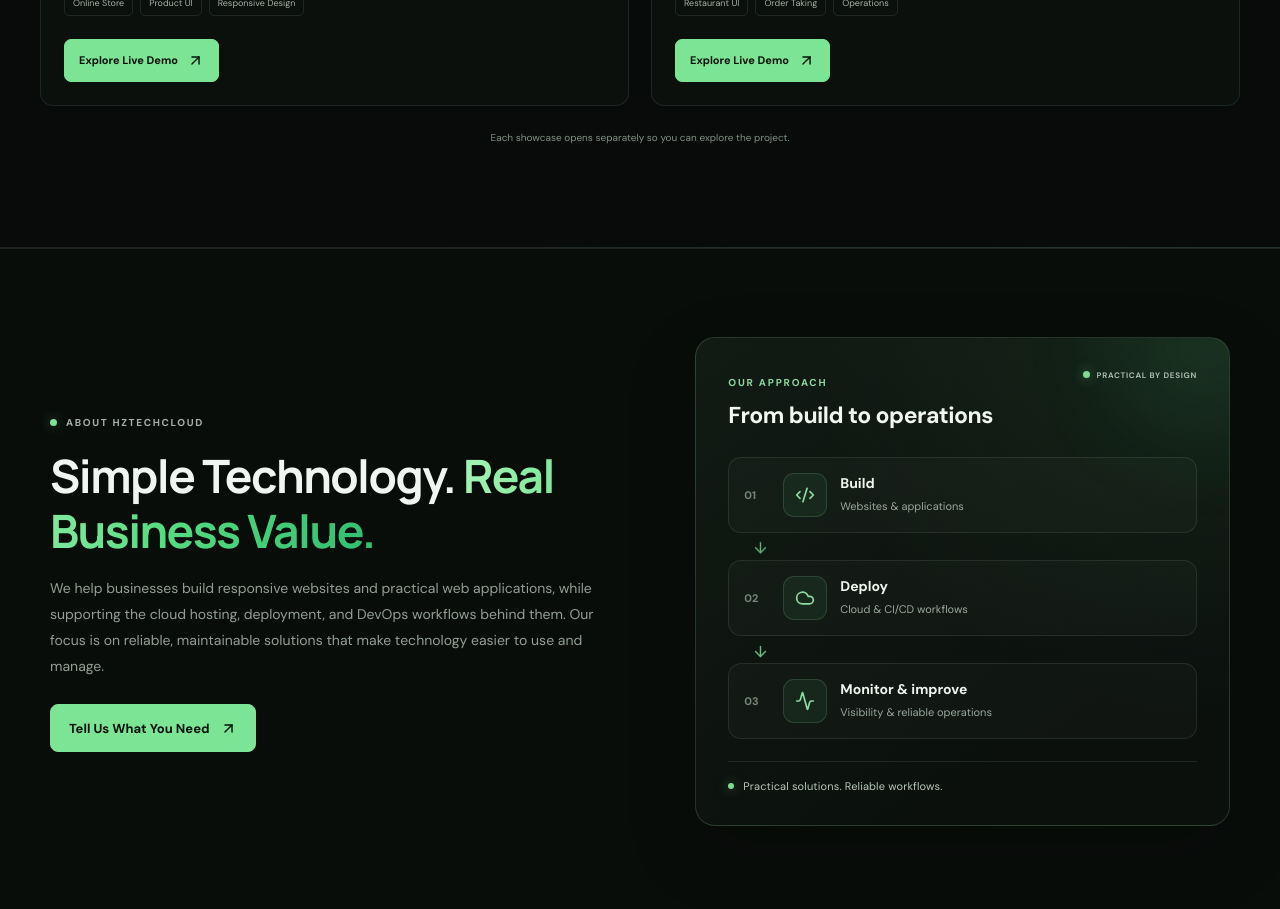
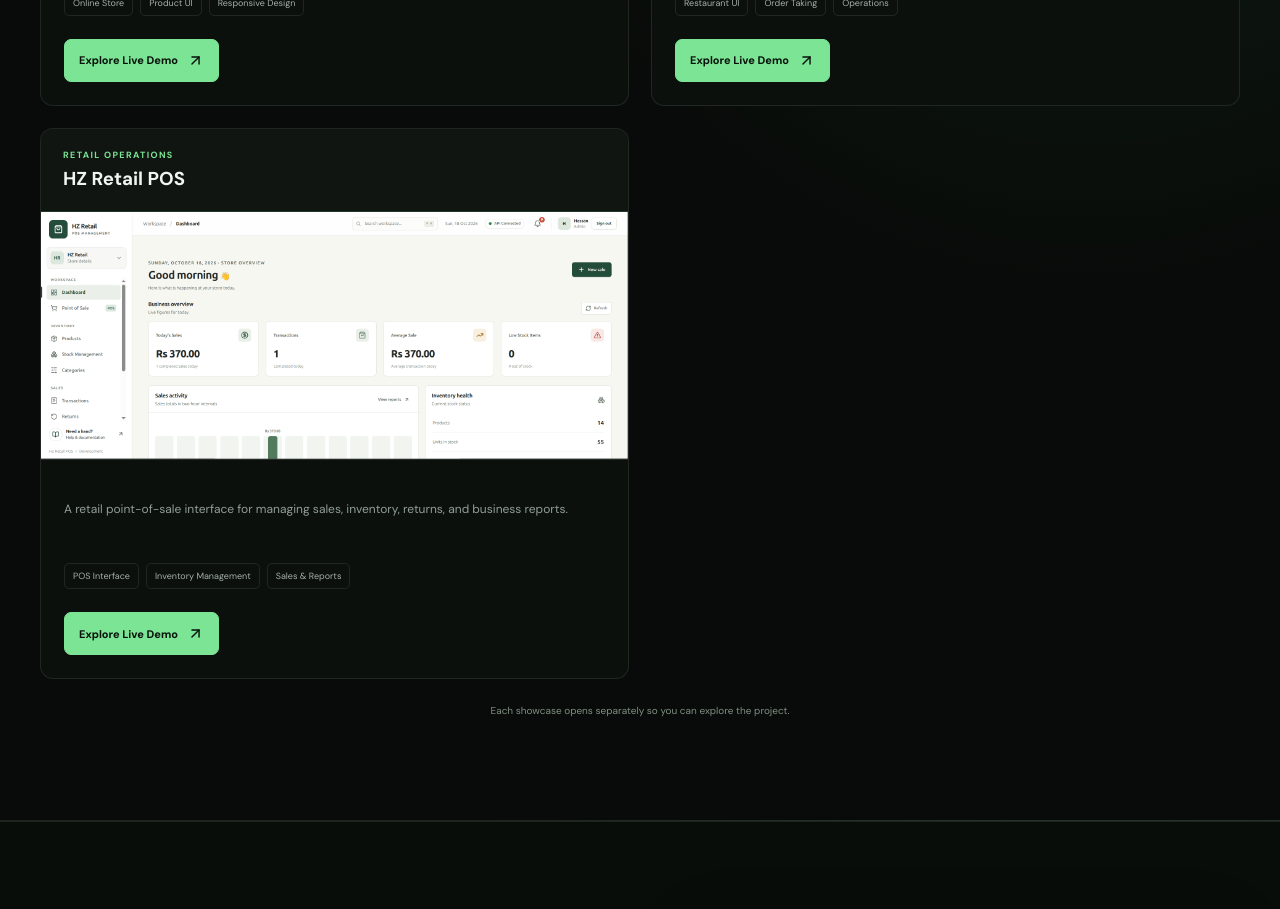
Before and after one commit to hzdevops52/hztech, a React (Vite) app: page / in a window 1280 px wide. Shown: the part 3340-4249 px from the top of the page. Built offline with nearby package versions, Linux system fonts and the light colour scheme.

Commit message:
add pos work card

```diff
--- a/src/components/Work.jsx
+++ b/src/components/Work.jsx
@@ -1,5 +1,5 @@
 import React from "react";
-import { ArrowUpRight, ShoppingBag, UtensilsCrossed } from "lucide-react";
+import { ArrowUpRight, ShoppingBag, UtensilsCrossed, Monitor } from "lucide-react";
 
 const projects = [
   {
@@ -31,6 +31,21 @@ const projects = [
     previewLabel: "RESTAURANT WORKFLOW",
     previewTitle: "Orders, organized.",
     previewDetail: "A clearer view of the order-taking experience.",
+  },
+  {
+    id: "retailshop",
+    image: "/images/projects/retailshop.png",
+    name: "HZ Retail POS",
+    category: "RETAIL OPERATIONS",
+    description:
+      "A retail point-of-sale interface for managing sales, inventory, returns, and business reports.",
+    stack: ["POS Interface", "Inventory Management", "Sales & Reports"],
+    url: "https://hzdevops52.github.io/POS_System/",
+    icon: Monitor,
+    previewClass: "work-preview-retailshop",
+    previewLabel: "RETAIL OPERATIONS",
+    previewTitle: "Sales, simplified.",
+    previewDetail: "A clearer view of everyday retail operations.",
   },
 ];
 
```
Also changed, not shown: public/images/projects/retailshop.png (added).
